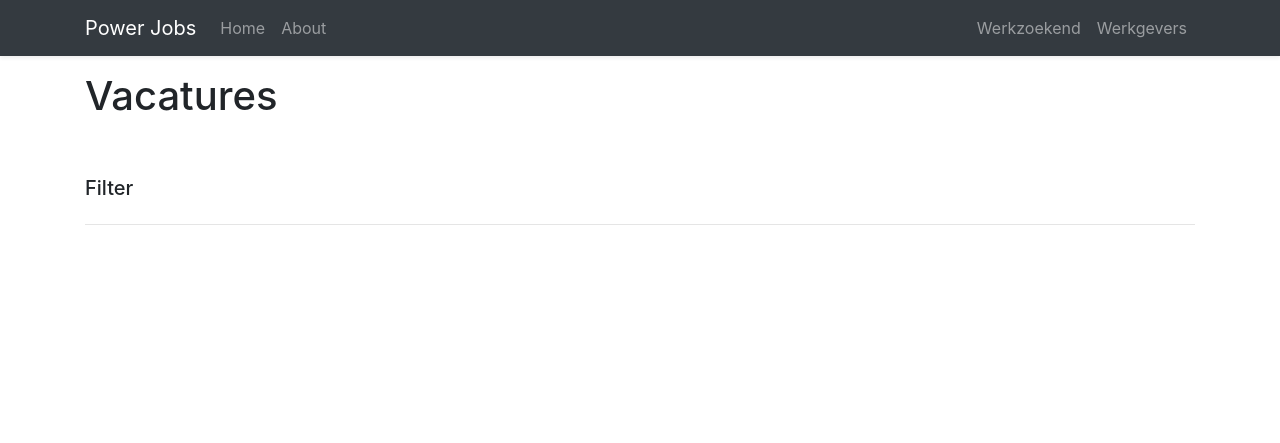
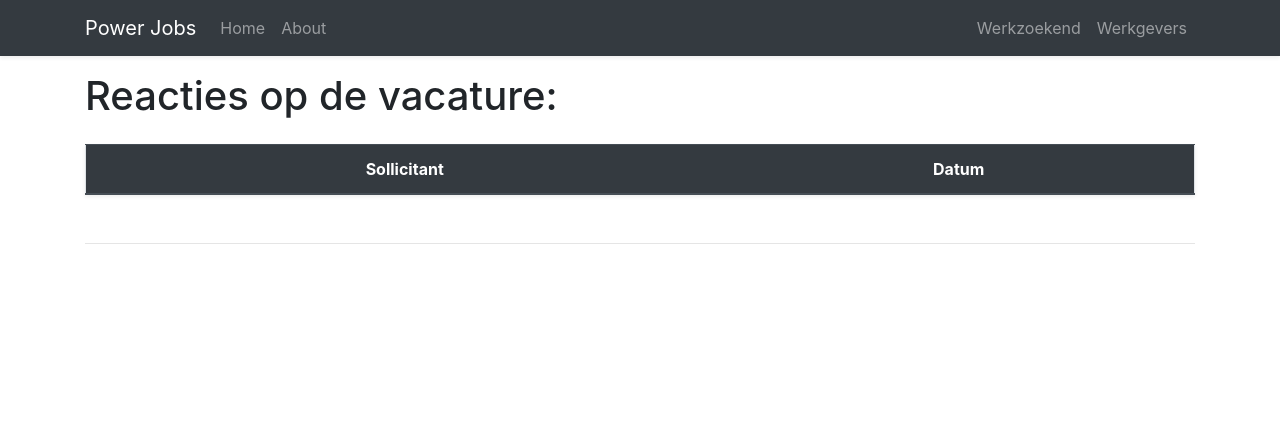
Before and after one commit to trrtle/job-bank, a PHP site: page /job-bank/Offers/showresponses in a window 1280 px wide. Shown: the top 443 px of the page. Run offline with PHP 8.4, Linux system fonts and the light colour scheme; data comes from the database, SQL or seed files in the repository; tables that the repository leaves empty or names only in its code hold one stand-in row (values such as "Sample post"); data that the repository does not hold is empty.

Commit message:
made showresponses dynamic

```diff
--- a/app/controllers/Offers.php
+++ b/app/controllers/Offers.php
@@ -4,6 +4,7 @@ class Offers extends Controller{
 
     private $offerModel;
     private $compModel;
+    private $respModel;
 
     public function __construct()
     {
@@ -11,6 +12,7 @@ class Offers extends Controller{
         // set current model
         $this->offerModel = $this->model("Offer");
         $this->compModel = $this->model("Company");
+        $this->respModel = $this->model("Response");
     }
 
     //default
@@ -238,8 +240,13 @@ class Offers extends Controller{
     }
 
     public function showResponses($offer_id = ''){
+
+        $resps = $this->respModel->getRespsByOffer($offer_id);
+        $offer = $this->offerModel->getOfferById($offer_id);
+
         $data = [
-
+            'resps'=>$resps,
+            'offer'=>$offer
         ];
 
         $this->view("Offers/showresponses", $data);
--- a/app/models/Response.php
+++ b/app/models/Response.php
@@ -41,12 +41,22 @@ class Response{
         return $this->db->resultRow();
     }
 
-    public function countRespOnOffer($offer_id){
-        $sql = "SELECT * FROM response WHERE offer_id = :offer_id";
+    public function getRespsByOffer($offer_id){
+        $sql = "SELECT R.*, O.offer_title, O.offer_date, U.firstname, U.lastname, U.username
+                FROM response as R JOIN offers as O ON R.offer_id=O.offer_id JOIN users as U ON R.user_id=U.id
+                WHERE R.offer_id = :offer_id";
         $this->db->query($sql);
         $this->db->bind(":offer_id", $offer_id);
-        return $this->db->rowCount();
+        return $this->db->resultSet();
     }
 
 
+//    public function countRespOnOffer($offer_id){
+//        $sql = "SELECT * FROM response WHERE offer_id = :offer_id";
+//        $this->db->query($sql);
+//        $this->db->bind(":offer_id", $offer_id);
+//        return $this->db->rowCount();
+//    }
+
+
 }
--- a/app/views/Offers/showresponses.php
+++ b/app/views/Offers/showresponses.php
@@ -2,27 +2,41 @@
 require APPROOT . "/views/inc/header.php";
 /** @var array $data */
 ?>
-    <div class="row mb-5">
-        <div class="col">
-            <h1>Vacatures</h1>
-        </div>
+<div class="row mb-3">
+    <div class="col">
+        <h1>Reacties op de vacature: <?php echo $data['offer']->offer_title?></h1>
     </div>
-    <div class="row mb-3">
-        <div class="col">
-            <h5>Filter</h5>
-        </div>
+</div>
+
+<div class="row mb-5">
+    <div class="col">
+        <table class="table table-striped table-hover text-center border shadow-sm">
+            <thead class="thead-dark">
+            <tr>
+                <th scope="col">Sollicitant</th>
+                <th scope="col">Datum</th>
+            </tr>
+            </thead>
+            <tbody>
+            <?php foreach($data['resps'] as $resps=>$resp): ?>
+                <tr>
+                    <td>
+                        <a href="<?php echo  URLROOT . "Responses/show/" . $resp->resp_id;?>">
+                            <?php echo $resp->firstname . ' ' . $resp->lastname ?>
+                        </a>
+                    </td>
+                    </a>
+                    <td>
+                        <a href="<?php echo  URLROOT . "Responses/show/" . $resp->resp_id;?>">
+                            <?php echo $resp->resp_date?>
+                        </a>
+                    </td>
+                </tr>
+            <?php endforeach;?>
+            </tbody>
+        </table>
+        <hr class="mt-5">
     </div>
-    <hr>
+</div>
 
-
-<?php foreach($data['offers'] as $offers=>$offer): ?>
-    <div class="card mb-3 shadow-sm">
-        <div class="card-body">
-            <h5 class="card-title"><?php echo $offer->offer_title?></h5>
-            <p class="card-text">Some quick example text to build on the card title and make up the bulk of the card's content.</p>
-            <a href="<?php echo URLROOT . "Offers/show/" . $offer->offer_id ?>" class="card-link">Lees meer</a>
-        </div>
-    </div>
-
-<?php endforeach; ?>
 <?php require APPROOT . "/views/inc/footer.php" ?>
```
